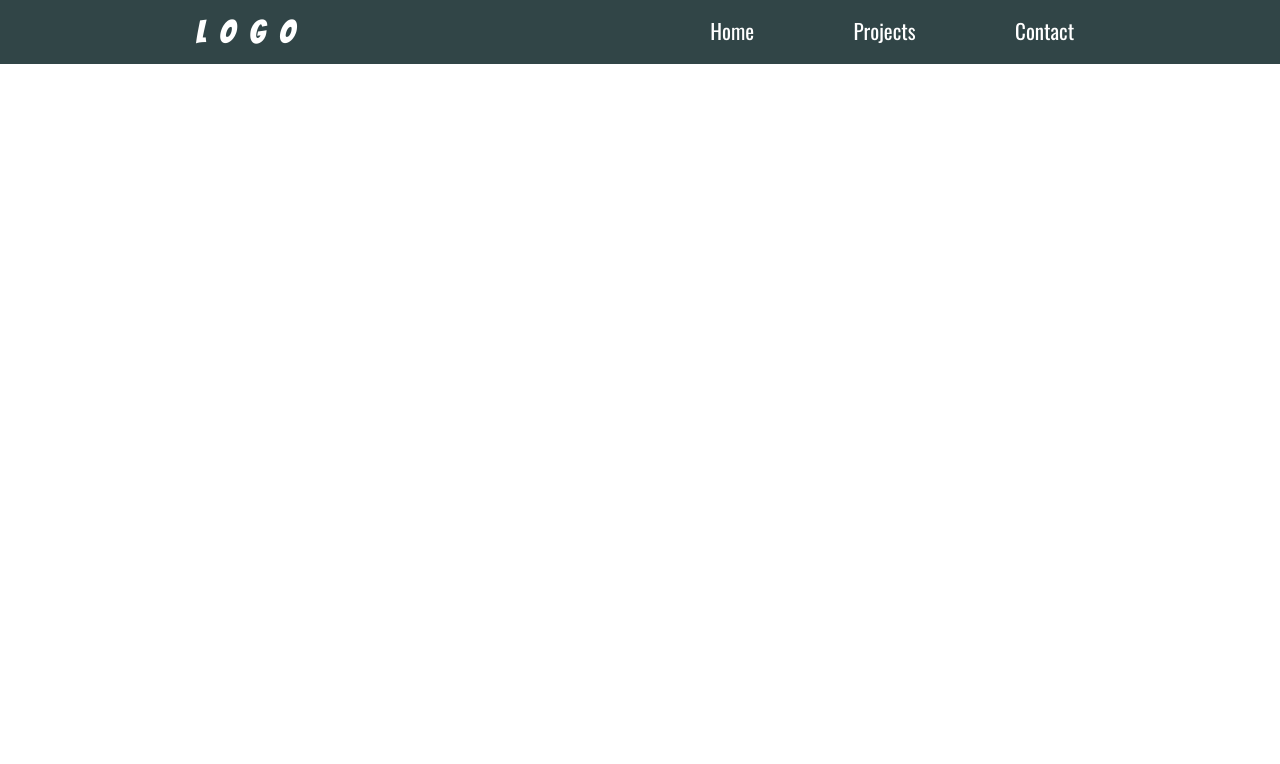
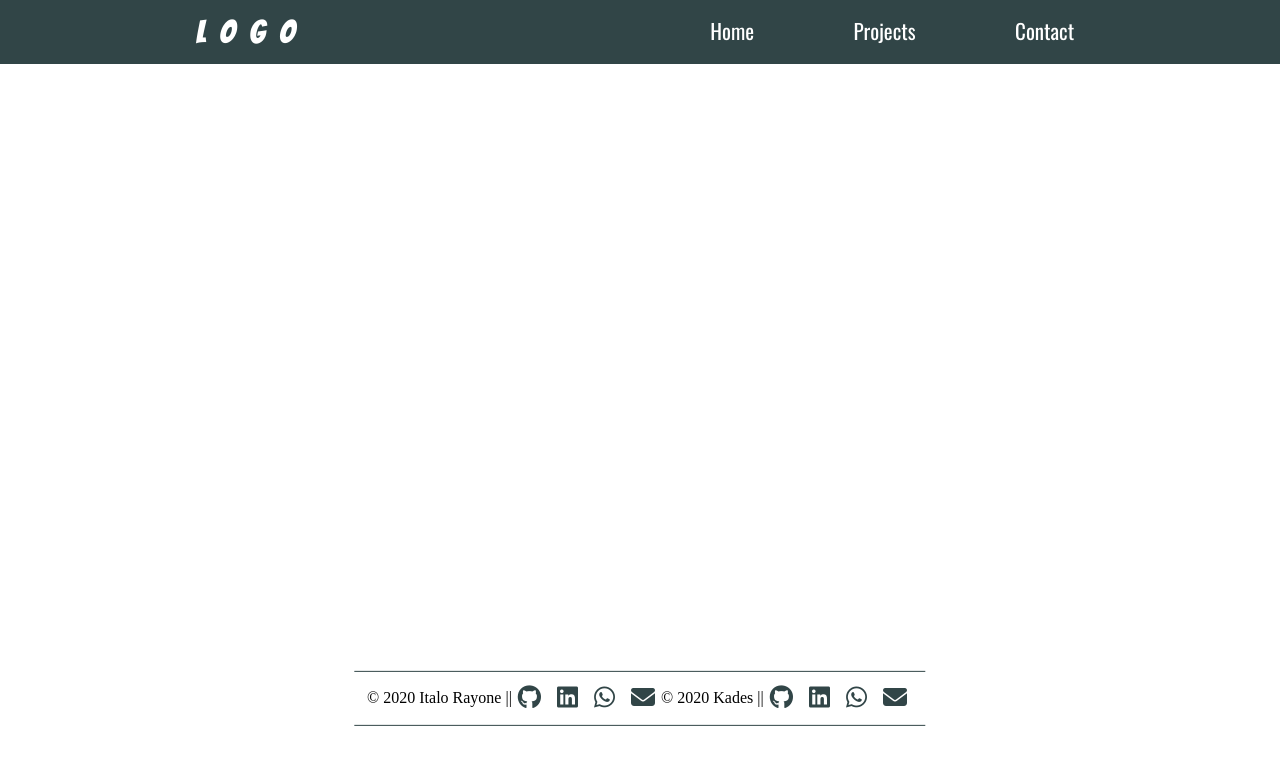
Before and after one commit to rayoneitalo/webProject, a plain HTML site: page index.html in a window 1280 px wide. Drawn offline with nearby package versions, Linux system fonts and the light colour scheme.

Commit message:
Adding footer to the page

```diff
--- a/app.js
+++ b/app.js
@@ -22,7 +22,7 @@ const navSlide = () => {
 
 
 
-const app = ()=> {
+const app = () => {
     navSlide()
 }
 
--- a/index.html
+++ b/index.html
@@ -1,19 +1,18 @@
 <!DOCTYPE html>
 <html lang="en_US" dir="ltr">
+
 <head>
     <meta charset="utf-8">
     <meta name="viewport" content="width=device-width, initial-scale=1">
-
     <link href="https://stackpath.bootstrapcdn.com/font-awesome/4.7.0/css/font-awesome.min.css" rel="stylesheet" integrity="sha384-wvfXpqpZZVQGK6TAh5PVlGOfQNHSoD2xbE+QkPxCAFlNEevoEH3Sl0sibVcOQVnN" crossorigin="anonymous">
     <link rel="stylesheet" href="style.css" />
-
-      <script src="https://code.jquery.com/jquery-3.4.1.slim.js"
-        integrity="sha256-BTlTdQO9/fascB1drekrDVkaKd9PkwBymMlHOiG+qLI="
-        crossorigin="anonymous">
+    <script src="https://code.jquery.com/jquery-3.4.1.slim.js" integrity="sha256-BTlTdQO9/fascB1drekrDVkaKd9PkwBymMlHOiG+qLI=" crossorigin="anonymous">
     </script>
+    <script src="https://kit.fontawesome.com/43f367141c.js" crossorigin="anonymous"></script>
 
     <title>Portfolio</title>
 </head>
+
 <body>
     <nav class="nav-bar">
 
@@ -35,6 +34,29 @@
 
     </nav>
 
+    <div class="footer">
+        <p>&copy; 2020 Italo Rayone ||</p>
+        <div class="networks">
+            <a class="networks-link" href="https://github.com/ItaloRayonne" target="_blank" rel="noopener noreferrer"><i
+                    class="fab fa-github"></i></a>
+            <a class="networks-link" href="#" target="_blank" rel="noopener noreferrer"><i
+                    class="fab fa-linkedin"></i></a>
+            <a class="networks-link" href="https://api.whatsapp.com/send?phone=61994312569&text=Olá" target="_blank" rel="noopener noreferrer"><i class="fab fa-whatsapp"></i></a>
+            <a class="networks-link" href="#" target="_blank" rel="noopener noreferrer"><i
+                    class="fas fa-envelope"></i></a>
+        </div>
+        <p>&copy; 2020 Kades ||</p>
+        <div class="networks">
+            <a class="networks-link" href="#" target="_blank" rel="noopener noreferrer"><i
+                    class="fab fa-github"></i></a>
+            <a class="networks-link" href="#" target="_blank" rel="noopener noreferrer"><i
+                    class="fab fa-linkedin"></i></a>
+            <a class="networks-link" href="#" target="_blank" rel="noopener noreferrer"><i class="fab fa-whatsapp"></i></a>
+            <a class="networks-link" href="#" target="_blank" rel="noopener noreferrer"><i
+                    class="fas fa-envelope"></i></a>
+        </div>
+    </div>
     <script src="app.js"></script>
 </body>
+
 </html>
--- a/style.css
+++ b/style.css
@@ -1,9 +1,10 @@
 /* Logo Font */
+
 @import url('https://fonts.googleapis.com/css?family=Bangers&display=swap');
 
 /* Headers Font */
+
 @import url('https://fonts.googleapis.com/css?family=Oswald&display=swap');
-
 * {
     padding: 0;
     margin: 0;
@@ -74,7 +75,6 @@ a {
     right: 0;
 }
 
-
 .burguer {
     display: none;
     cursor: pointer;
@@ -107,13 +107,11 @@ a {
         transform: translateX(100%);
         transition: transform 0.5s easy-in
     }
-
     .nav-links li {
         opacity: 1;
     }
-
     .burguer {
-      display: block;.
+        display: block;
     }
 }
 
@@ -128,7 +126,6 @@ a {
 .toggle .line3 {
     transform: rotate(45deg) translate(-5px, -9px);
 }
-
 
 .nav-active {
     transform: translateX(0%);
@@ -151,3 +148,36 @@ a {
 * FOOTER STYLISH *
 ******************
 *****************/
+
+div.footer {
+    position: absolute;
+    top: 90%;
+    left: 50%;
+    transform: translate(-50%, -90%);
+    padding: 1%;
+    border-top: 1px solid #314547;
+    border-bottom: 1px solid #314547;
+    display: flex;
+    align-items: center;
+}
+
+div.footer p {
+    font-size: 12pt;
+}
+
+a.networks-link {
+    color: #314547;
+    padding: 2px;
+    margin: 4px;
+    font-size: 18pt;
+}
+
+a.networks-link i {
+    transition: cubic-bezier(0.075, 0.82, 0.165, 1) .5s;
+}
+
+a.networks-link:hover i:hover {
+    color: #31454799;
+    transform: rotate3d(1, 1, 1, 45deg);
+    transition: cubic-bezier(0.075, 0.82, 0.165, 1) .5s;
+}
```
Lines whose indentation alone changed are shown as unchanged.
